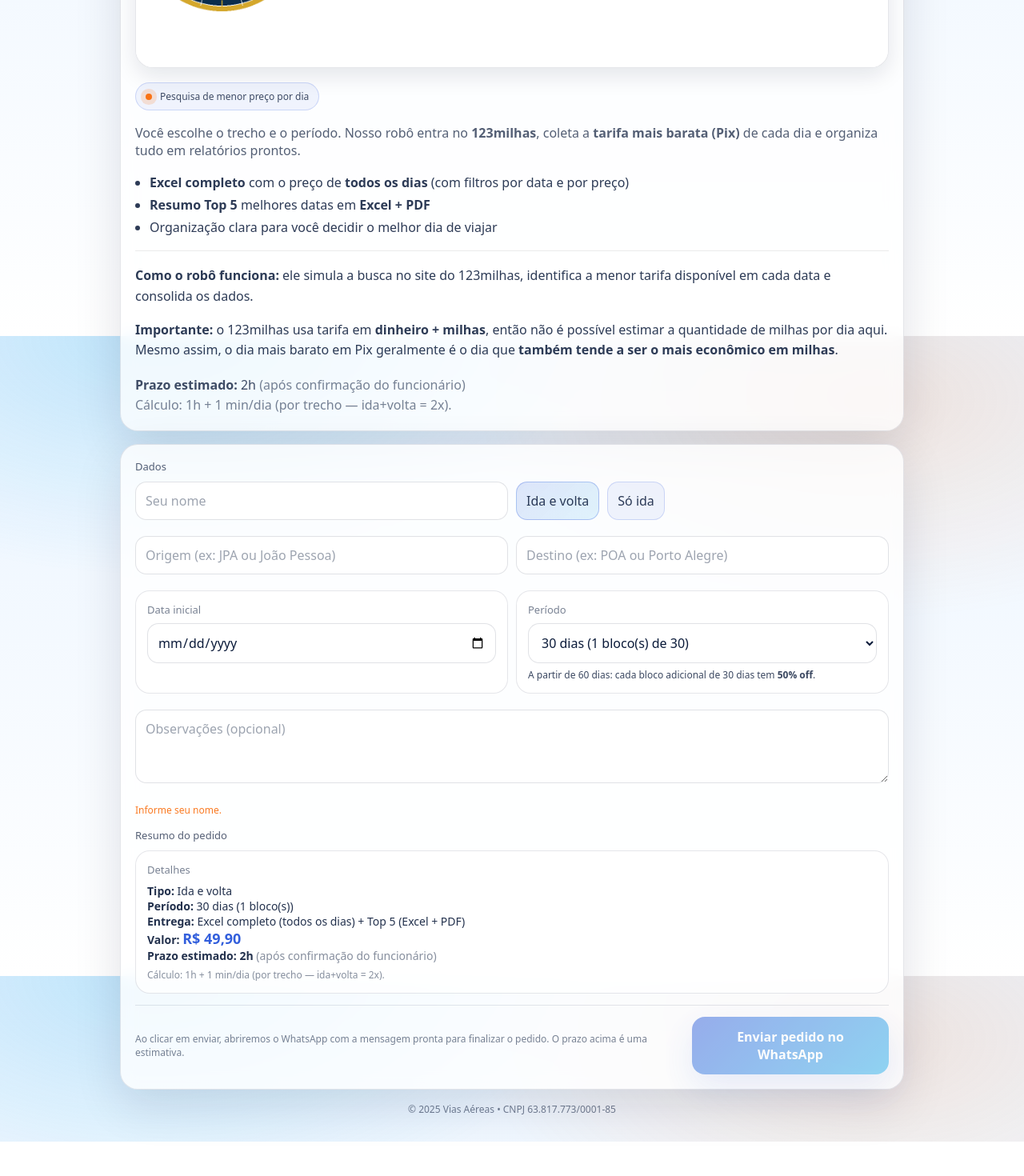
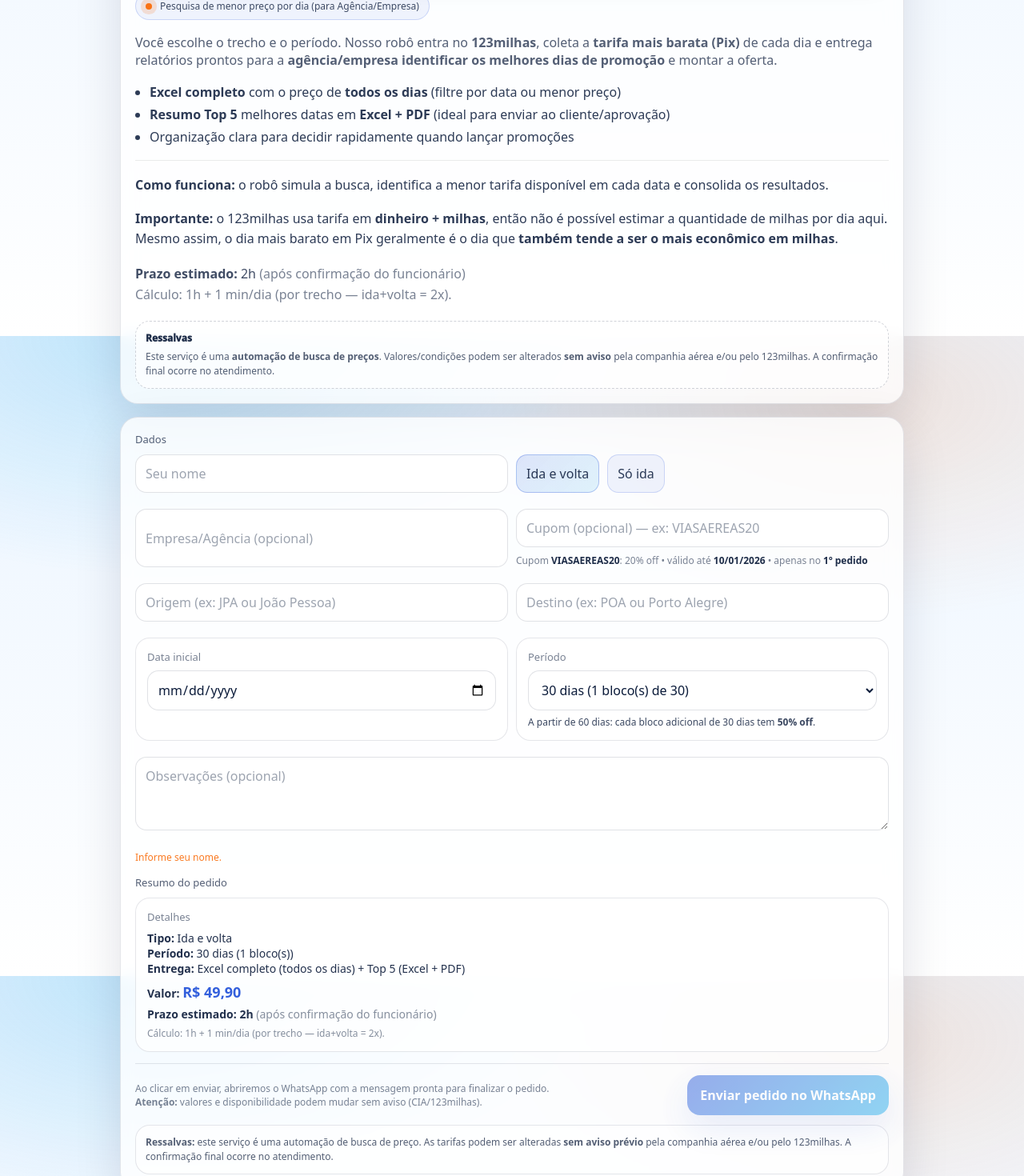
Before and after one commit to jephesson/vias-aereas-site, a Next.js app: page /bussola-aerea in a window 1280 px wide. Shown: the part 380-1850 px from the top of the page at 80% size. Before the commit the page ends 1807 px from the top, so only its background shows below. Built offline with nearby package versions, Linux system fonts and the light colour scheme.

Commit message:
Ajusta página Bússola Aérea: texto para agências, cupom VIASAEREAS20 e ressalvas; refina banner/estilos

```diff
--- a/src/app/bussola-aerea/page.tsx
+++ b/src/app/bussola-aerea/page.tsx
@@ -1,10 +1,17 @@
 "use client";
 
-import { useMemo, useRef, useState } from "react";
+import { useEffect, useMemo, useRef, useState } from "react";
 
 const WHATSAPP_NUMBER = "5553999760707";
 const CNPJ = "63.817.773/0001-85";
 const BUSSOLA_LOGO = "/logo-bussola-aerea.png";
+
+/** Cupom (somente 1) */
+const PROMO_CODE = "VIASAEREAS20";
+const PROMO_DISCOUNT = 0.2; // 20%
+const PROMO_END = new Date(2026, 0, 10, 23, 59, 59); // 10/01/2026 23:59:59 (local)
+const PROMO_STORAGE_KEY = `va_promo_used_${PROMO_CODE}`;
+const PROMO_END_LABEL = "10/01/2026";
 
 type TripType = "ida" | "ida_volta";
 type ToastState = { title: string; desc?: string } | null;
@@ -26,6 +33,10 @@
 function fmtMoneyBR(cents: number) {
   const v = (cents || 0) / 100;
   return v.toLocaleString("pt-BR", { style: "currency", currency: "BRL" });
+}
+
+function normalizeCode(s: string) {
+  return (s || "").trim().toUpperCase();
 }
 
 // 🔹 Regras de preço
@@ -60,10 +71,21 @@
   return `${h}h ${r}min`;
 }
 
+type PromoStatus = "idle" | "invalid" | "expired" | "used" | "applied";
+function getPromoStatus(codeRaw: string, used: boolean): PromoStatus {
+  const code = normalizeCode(codeRaw);
+  if (!code) return "idle";
+  if (code !== PROMO_CODE) return "invalid";
+  if (new Date() > PROMO_END) return "expired";
+  if (used) return "used";
+  return "applied";
+}
+
 export default function Page() {
   const minToday = useMemo(() => todayISO(), []);
 
   const [nome, setNome] = useState("");
+  const [empresa, setEmpresa] = useState(""); // ✅ novo (opcional)
   const [origem, setOrigem] = useState("");
   const [destino, setDestino] = useState("");
   const [tipo, setTipo] = useState<TripType>("ida_volta");
@@ -71,9 +93,22 @@
   const [periodoDias, setPeriodoDias] = useState(30);
   const [obs, setObs] = useState("");
 
+  // ✅ cupom
+  const [cupom, setCupom] = useState("");
+  const [promoUsed, setPromoUsed] = useState(false);
+
   // ✅ toast
   const [toast, setToast] = useState<ToastState>(null);
   const toastTimer = useRef<number | null>(null);
+
+  useEffect(() => {
+    try {
+      const used = localStorage.getItem(PROMO_STORAGE_KEY) === "1";
+      setPromoUsed(used);
+    } catch {
+      // ignore
+    }
+  }, []);
 
   function showToast(next: ToastState, ms = 3500) {
     setToast(next);
@@ -82,9 +117,15 @@
   }
 
   const blocks = Math.max(1, Math.ceil(periodoDias / 30));
-  const priceCents = calcPriceCents(tipo, periodoDias);
-  const priceLabel = fmtMoneyBR(priceCents);
 
+  const basePriceCents = calcPriceCents(tipo, periodoDias);
+
+  const promoStatus = useMemo(() => getPromoStatus(cupom, promoUsed), [cupom, promoUsed]);
+  const promoApplied = promoStatus === "applied";
+  const discountCents = promoApplied ? Math.round(basePriceCents * PROMO_DISCOUNT) : 0;
+  const finalPriceCents = Math.max(0, basePriceCents - discountCents);
+
+  const priceLabel = fmtMoneyBR(finalPriceCents);
   const etaMinutes = calcEtaMinutes(tipo, periodoDias);
   const etaLabel = fmtDurationPT(etaMinutes);
 
@@ -98,15 +139,43 @@
 
   const canSubmit = !error;
 
+  function promoHint() {
+    if (promoStatus === "idle") return null;
+    if (promoStatus === "invalid")
+      return (
+        <span className="va-inlineBadge va-inlineBadge--warn">
+          Cupom inválido.
+        </span>
+      );
+    if (promoStatus === "expired")
+      return (
+        <span className="va-inlineBadge va-inlineBadge--warn">
+          Cupom expirado (válido até {PROMO_END_LABEL}).
+        </span>
+      );
+    if (promoStatus === "used")
+      return (
+        <span className="va-inlineBadge va-inlineBadge--warn">
+          Cupom já usado neste navegador (somente 1º pedido).
+        </span>
+      );
+    return (
+      <span className="va-inlineBadge va-inlineBadge--ok">
+        Cupom aplicado ✅ (-20%)
+      </span>
+    );
+  }
+
   function buildMessage() {
     const legsTxt = tipo === "ida_volta" ? "2 trechos (ida + volta)" : "1 trecho (só ida)";
 
-    const linhas = [
-      "🧭 *Bússola Aérea — Pedido de pesquisa*",
+    const linhas: Array<string | null> = [
+      "🧭 *Bússola Aérea — Pedido de pesquisa (Agência/Empresa)*",
       "",
-      "🤖 Pesquisa automatizada no 123milhas: menor preço (Pix) por dia + relatórios.",
+      "🤖 Robô de busca no 123milhas: menor preço (Pix) por dia + relatórios para decisão de promoções e cotação.",
       "",
       `👤 *Nome:* ${nome.trim()}`,
+      empresa.trim() ? `🏢 *Empresa/Agência:* ${empresa.trim()}` : null,
       `✈️ *Trecho:* ${origem.trim()} → ${destino.trim()}`,
       `🧾 *Tipo:* ${tipo === "ida_volta" ? "Ida e volta (inclui trecho inverso)" : "Só ida"}`,
       `📅 *Data inicial:* ${isoToBR(dataInicial)}`,
@@ -117,17 +186,29 @@
       "• Excel completo com *todos os dias* (com filtros por data e por preço)",
       "• Resumo *Top 5 melhores datas* em *Excel + PDF*",
       "",
-      `💰 *Valor:* ${priceLabel}`,
+      promoApplied ? `🎟️ *Cupom:* ${PROMO_CODE} (-20%)` : null,
+      promoApplied ? `💳 *Subtotal:* ${fmtMoneyBR(basePriceCents)}` : null,
+      promoApplied ? `💸 *Desconto:* -${fmtMoneyBR(discountCents)}` : null,
+      `💰 *Total:* ${fmtMoneyBR(finalPriceCents)}`,
       `⏱️ *Prazo estimado:* ${etaLabel} (após confirmação do funcionário)`,
       obs.trim() ? `📝 *Obs:* ${obs.trim()}` : null,
       "",
-      "ℹ️ O 123milhas utiliza tarifa em dinheiro + milhas; não dá para estimar o valor em milhas por dia aqui.",
-      "✅ Porém, ao encontrar o dia mais barato em Pix, geralmente é o dia que também tende a ter o menor custo em milhas.",
+      "⚠️ *Ressalvas:* este serviço é uma automação de busca de preço. Valores/condições podem mudar a qualquer momento sem aviso pela companhia aérea ou pelo 123milhas.",
+      "✅ A confirmação final do valor e disponibilidade acontece no atendimento.",
       "",
       `Vias Aéreas • CNPJ ${CNPJ}`,
-    ].filter(Boolean);
+    ];
 
-    return linhas.join("\n");
+    return linhas.filter(Boolean).join("\n");
+  }
+
+  function markPromoUsed() {
+    try {
+      localStorage.setItem(PROMO_STORAGE_KEY, "1");
+      setPromoUsed(true);
+    } catch {
+      // ignore
+    }
   }
 
   function openWhats() {
@@ -136,6 +217,8 @@
     const win = window.open(url, "_blank");
 
     if (win) {
+      if (promoApplied) markPromoUsed(); // ✅ cupom só 1x (neste navegador)
+
       showToast({
         title: "WhatsApp aberto ✅",
         desc: "Se não abriu, permita pop-ups para este site e tente novamente.",
@@ -158,12 +241,7 @@
               <strong>{toast.title}</strong>
               {toast.desc ? <small>{toast.desc}</small> : null}
             </div>
-            <button
-              type="button"
-              className="va-toast-x"
-              aria-label="Fechar"
-              onClick={() => setToast(null)}
-            >
+            <button type="button" className="va-toast-x" aria-label="Fechar" onClick={() => setToast(null)}>
               ×
             </button>
           </div>
@@ -172,7 +250,7 @@
 
       <div className="va-shell">
         <header className="va-header">
-          {/* ✅ HERO: logo em cima + texto embaixo */}
+          {/* ✅ HERO: logo em cima + conteúdo embaixo */}
           <div className="va-brand va-brand--hero">
             <div className="va-brandMedia">
               <div className="va-logoCard">
@@ -182,34 +260,35 @@
 
             <div className="va-heroContent">
               <div className="va-pill">
-                <span className="va-dot" /> Pesquisa de menor preço por dia
+                <span className="va-dot" /> Pesquisa de menor preço por dia (para Agência/Empresa)
               </div>
 
               <p className="va-subtitle" style={{ marginTop: 10 }}>
                 Você escolhe o trecho e o período. Nosso robô entra no <b>123milhas</b>, coleta a{" "}
-                <b>tarifa mais barata (Pix)</b> de cada dia e organiza tudo em relatórios prontos.
+                <b>tarifa mais barata (Pix)</b> de cada dia e entrega relatórios prontos para a{" "}
+                <b>agência/empresa identificar os melhores dias de promoção</b> e montar a oferta.
               </p>
 
               <ul className="va-list" style={{ marginTop: 10 }}>
                 <li>
-                  <b>Excel completo</b> com o preço de <b>todos os dias</b> (com filtros por data e por preço)
+                  <b>Excel completo</b> com o preço de <b>todos os dias</b> (filtre por data ou menor preço)
                 </li>
                 <li>
-                  <b>Resumo Top 5</b> melhores datas em <b>Excel + PDF</b>
+                  <b>Resumo Top 5</b> melhores datas em <b>Excel + PDF</b> (ideal para enviar ao cliente/aprovação)
                 </li>
-                <li>Organização clara para você decidir o melhor dia de viajar</li>
+                <li>Organização clara para decidir rapidamente quando lançar promoções</li>
               </ul>
 
               <div className="va-divider" />
 
               <p className="va-text">
-                <b>Como o robô funciona:</b> ele simula a busca no site do 123milhas, identifica a menor tarifa
-                disponível em cada data e consolida os dados.
+                <b>Como funciona:</b> o robô simula a busca, identifica a menor tarifa disponível em cada data e
+                consolida os resultados.
               </p>
 
               <p className="va-text" style={{ marginTop: 8 }}>
-                <b>Importante:</b> o 123milhas usa tarifa em <b>dinheiro + milhas</b>, então não é possível estimar
-                a quantidade de milhas por dia aqui. Mesmo assim, o dia mais barato em Pix geralmente é o dia que{" "}
+                <b>Importante:</b> o 123milhas usa tarifa em <b>dinheiro + milhas</b>, então não é possível estimar a
+                quantidade de milhas por dia aqui. Mesmo assim, o dia mais barato em Pix geralmente é o dia que{" "}
                 <b>também tende a ser o mais econômico em milhas</b>.
               </p>
 
@@ -221,6 +300,14 @@
                   Cálculo: 1h + 1 min/dia {tipo === "ida_volta" ? "(por trecho — ida+volta = 2x)" : ""}.
                 </span>
               </p>
+
+              <div className="va-disclaimerCard" style={{ marginTop: 12 }}>
+                <div className="va-disclaimerTitle">Ressalvas</div>
+                <p className="va-disclaimer">
+                  Este serviço é uma <b>automação de busca de preços</b>. Valores/condições podem ser alterados{" "}
+                  <b>sem aviso</b> pela companhia aérea e/ou pelo 123milhas. A confirmação final ocorre no atendimento.
+                </p>
+              </div>
             </div>
           </div>
         </header>
@@ -252,13 +339,35 @@
                   >
                     Ida e volta
                   </button>
-                  <button
-                    type="button"
-                    onClick={() => setTipo("ida")}
-                    className={`va-chip ${tipo === "ida" ? "va-chip--on" : ""}`}
-                  >
+                  <button type="button" onClick={() => setTipo("ida")} className={`va-chip ${tipo === "ida" ? "va-chip--on" : ""}`}>
                     Só ida
                   </button>
+                </div>
+              </div>
+
+              {/* ✅ Empresa/Agência + Cupom */}
+              <div className="va-grid2" style={{ marginTop: 10 }}>
+                <input
+                  className="va-input"
+                  value={empresa}
+                  onChange={(e) => setEmpresa(e.target.value)}
+                  placeholder="Empresa/Agência (opcional)"
+                />
+
+                <div className="va-promoWrap">
+                  <input
+                    className="va-input"
+                    value={cupom}
+                    onChange={(e) => setCupom(e.target.value)}
+                    placeholder={`Cupom (opcional) — ex: ${PROMO_CODE}`}
+                    autoCapitalize="characters"
+                  />
+                  <div className="va-promoHintRow">
+                    {promoHint()}
+                    <span className="va-promoSub">
+                      Cupom <b>{PROMO_CODE}</b>: 20% off • válido até <b>{PROMO_END_LABEL}</b> • apenas no <b>1º pedido</b>
+                    </span>
+                  </div>
                 </div>
               </div>
 
@@ -280,22 +389,12 @@
               <div className="va-grid2" style={{ marginTop: 10 }}>
                 <div className="va-box">
                   <div className="va-boxTitle">Data inicial</div>
-                  <input
-                    className="va-input"
-                    type="date"
-                    min={minToday}
-                    value={dataInicial}
-                    onChange={(e) => setDataInicial(e.target.value)}
-                  />
+                  <input className="va-input" type="date" min={minToday} value={dataInicial} onChange={(e) => setDataInicial(e.target.value)} />
                 </div>
 
                 <div className="va-box">
                   <div className="va-boxTitle">Período</div>
-                  <select
-                    className="va-input"
-                    value={periodoDias}
-                    onChange={(e) => setPeriodoDias(Number(e.target.value))}
-                  >
+                  <select className="va-input" value={periodoDias} onChange={(e) => setPeriodoDias(Number(e.target.value))}>
                     {[30, 60, 90, 120, 150, 180].map((d) => (
                       <option key={d} value={d}>
                         {d} dias ({d / 30} bloco(s) de 30)
@@ -310,18 +409,10 @@
               </div>
 
               <div style={{ marginTop: 10 }}>
-                <textarea
-                  className="va-input"
-                  rows={3}
-                  value={obs}
-                  onChange={(e) => setObs(e.target.value)}
-                  placeholder="Observações (opcional)"
-                />
+                <textarea className="va-input" rows={3} value={obs} onChange={(e) => setObs(e.target.value)} placeholder="Observações (opcional)" />
               </div>
 
-              {error ? (
-                <div style={{ marginTop: 10, fontSize: 12, color: "rgba(249,115,22,.95)" }}>{error}</div>
-              ) : null}
+              {error ? <div style={{ marginTop: 10, fontSize: 12, color: "rgba(249,115,22,.95)" }}>{error}</div> : null}
             </section>
 
             <section className="va-section">
@@ -333,11 +424,24 @@
                   <b>Tipo:</b> {tipo === "ida_volta" ? "Ida e volta" : "Só ida"} <br />
                   <b>Período:</b> {periodoDias} dias ({blocks} bloco(s)) <br />
                   <b>Entrega:</b> Excel completo (todos os dias) + Top 5 (Excel + PDF) <br />
-                  <b>Valor:</b>{" "}
-                  <span style={{ fontSize: 18, fontWeight: 900, color: "var(--blue)" }}>{priceLabel}</span>
-                  <br />
-                  <b>Prazo estimado:</b> <span style={{ fontWeight: 900 }}>{etaLabel}</span>{" "}
-                  <span style={{ color: "var(--muted2)" }}>(após confirmação do funcionário)</span>
+
+                  <div style={{ marginTop: 8 }}>
+                    <b>Valor:</b>{" "}
+                    {promoApplied ? (
+                      <span className="va-priceRow">
+                        <span className="va-oldPrice">{fmtMoneyBR(basePriceCents)}</span>
+                        <span className="va-priceNow">{fmtMoneyBR(finalPriceCents)}</span>
+                        <span className="va-inlineBadge va-inlineBadge--ok">-20% cupom</span>
+                      </span>
+                    ) : (
+                      <span style={{ fontSize: 18, fontWeight: 900, color: "var(--blue)" }}>{priceLabel}</span>
+                    )}
+                  </div>
+
+                  <div style={{ marginTop: 6 }}>
+                    <b>Prazo estimado:</b> <span style={{ fontWeight: 900 }}>{etaLabel}</span>{" "}
+                    <span style={{ color: "var(--muted2)" }}>(após confirmação do funcionário)</span>
+                  </div>
 
                   <div style={{ fontSize: 12, color: "var(--muted2)", marginTop: 6 }}>
                     Cálculo: 1h + 1 min/dia {tipo === "ida_volta" ? "(por trecho — ida+volta = 2x)" : ""}.
@@ -348,23 +452,27 @@
 
             <div className="va-footer">
               <div className="va-note">
-                Ao clicar em enviar, abriremos o WhatsApp com a mensagem pronta para finalizar o pedido. O prazo acima
-                é uma estimativa.
+                Ao clicar em enviar, abriremos o WhatsApp com a mensagem pronta para finalizar o pedido. <br />
+                <b>Atenção:</b> valores e disponibilidade podem mudar sem aviso (CIA/123milhas).
               </div>
 
-              <button
-                type="submit"
-                disabled={!canSubmit}
-                className={`va-cta va-cta--pulse ${canSubmit ? "" : "va-cta--off"}`}
-              >
+              <button type="submit" disabled={!canSubmit} className={`va-cta va-cta--pulse ${canSubmit ? "" : "va-cta--off"}`}>
                 Enviar pedido no WhatsApp
               </button>
+            </div>
+
+            {/* ✅ rodapé do form com ressalvas */}
+            <div className="va-formDisclaimer">
+              <p className="va-disclaimer" style={{ margin: 0 }}>
+                <b>Ressalvas:</b> este serviço é uma automação de busca de preço. As tarifas podem ser alteradas{" "}
+                <b>sem aviso prévio</b> pela companhia aérea e/ou pelo 123milhas. A confirmação final ocorre no atendimento.
+              </p>
             </div>
           </form>
         </section>
 
         <footer className="va-copy">
-          © {new Date().getFullYear()} Vias Aéreas • CNPJ {CNPJ}
+          © {new Date().getFullYear()} Vias Aéreas • CNPJ {CNPJ} • Valores sujeitos a alteração sem aviso.
         </footer>
       </div>
     </main>
--- a/src/app/globals.css
+++ b/src/app/globals.css
@@ -1,11 +1,13 @@
 /* =========================
-   Vias Aéreas — globals.css (v2.2)
+   Vias Aéreas — globals.css (v2.3)
    - sem duplicações
    - tab ativa + hover da ativa
    - foco/teclado mais bonito
    - componentes extras (cards de preço / badges) pra Bússola
    - ✅ HERO Bússola: logo em cima + texto embaixo (desktop e mobile)
    - ✅ CTA pulse+shimmer, Toast
+   - ✅ Cupom/Badges/Disclaimers (Bússola)
+   - ✅ Banner um pouco menor (aspect-ratio + max-height)
    ========================= */
 
 :root{
@@ -240,10 +242,11 @@
   gap: 10px;
 }
 
-/* ✅ banner retangular grande */
+/* ✅ banner retangular (um pouco menor) */
 .va-logoCard{
   width: 100%;
-  aspect-ratio: 16 / 6;
+  aspect-ratio: 16 / 4.8;     /* ↓ menor que 16/6 */
+  max-height: 240px;          /* trava altura no desktop */
   border-radius: var(--radius-lg);
   border: 1px solid rgba(2,16,48,.10);
   background: #fff;
@@ -258,7 +261,7 @@
   height: 100%;
   object-fit: cover;
   object-position: center;
-  transform: scale(1.02);
+  transform: scale(1.04);
 }
 
 .va-heroContent{
@@ -268,8 +271,11 @@
 }
 
 @media (max-width: 640px){
-  .va-logoCard{ aspect-ratio: 16 / 9; }
-  .va-logoFill{ transform: scale(1.18); }
+  .va-logoCard{
+    aspect-ratio: 16 / 6.6;
+    max-height: 230px;
+  }
+  .va-logoFill{ transform: scale(1.12); }
 }
 
 /* =========================
@@ -507,9 +513,97 @@
 .va-disclaimer{
   margin: 0;
   font-size: 12px;
-  opacity: 0.85;
+  opacity: 0.90;
   line-height: 1.5;
   color: rgba(11,27,58,.78);
+}
+
+/* =========================
+   ✅ Extras Bússola: badges / cupom / preço / ressalvas
+   ========================= */
+
+/* badge inline (ex.: "Cupom aplicado") */
+.va-inlineBadge{
+  display:inline-flex;
+  align-items:center;
+  gap: 8px;
+  font-size: 12px;
+  font-weight: 900;
+  padding: 6px 10px;
+  border-radius: 999px;
+  border: 1px solid rgba(2,16,48,.10);
+  background: rgba(255,255,255,.70);
+  color: rgba(11,27,58,.92);
+  width: fit-content;
+}
+
+.va-inlineBadge--ok{
+  border-color: rgba(14,165,233,.26);
+  background: rgba(14,165,233,.10);
+}
+
+.va-inlineBadge--warn{
+  border-color: rgba(249,115,22,.28);
+  background: rgba(249,115,22,.10);
+}
+
+/* wrapper do campo cupom (mantém alinhado com grid) */
+.va-promoWrap{ display:block; }
+
+/* linha com badge + texto auxiliar */
+.va-promoHintRow{
+  margin-top: 8px;
+  display:flex;
+  gap: 10px;
+  flex-wrap: wrap;
+  align-items:center;
+}
+
+.va-promoSub{
+  font-size: 12px;
+  color: var(--muted2);
+}
+.va-promoSub b{ color: rgba(11,27,58,.92); }
+
+/* preço com cupom no resumo */
+.va-priceRow{
+  display:inline-flex;
+  gap: 10px;
+  align-items: center;
+  flex-wrap: wrap;
+}
+.va-oldPrice{
+  color: rgba(11,27,58,.55);
+  text-decoration: line-through;
+  font-weight: 900;
+}
+.va-priceNow{
+  font-size: 18px;
+  font-weight: 1000;
+  color: var(--blue);
+}
+
+/* card de ressalvas (no hero) */
+.va-disclaimerCard{
+  border: 1px dashed rgba(2,16,48,.18);
+  background: rgba(255,255,255,.65);
+  border-radius: var(--radius-md);
+  padding: 12px;
+}
+.va-disclaimerTitle{
+  font-size: 12px;
+  font-weight: 1000;
+  color: rgba(11,27,58,.92);
+  margin-bottom: 6px;
+}
+
+/* ressalvas no rodapé do form */
+.va-formDisclaimer{
+  margin-top: 12px;
+  border: 1px solid rgba(2,16,48,.10);
+  background: rgba(255,255,255,.60);
+  border-radius: var(--radius-md);
+  padding: 12px;
 }
 
 /* =========================
```
